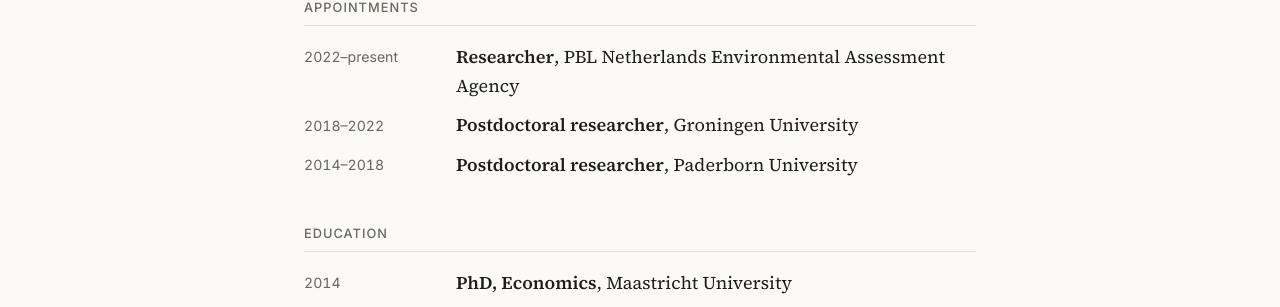
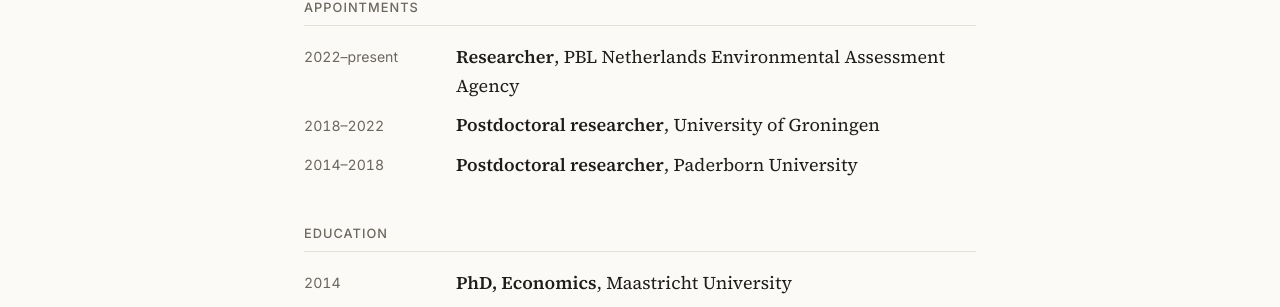
Before and after one commit to lixinyu-econ/lixinyu-econ.github.io, a Jekyll site: the page built from index.html, in a window 1280 px wide. Shown: the part 734-1041 px from the top of the page. Built offline with Jekyll 4.4.1, drawn with Linux system fonts in a browser that asks for light colours.

Commit message:
Update cv.yml

```diff
--- a/_data/cv.yml
+++ b/_data/cv.yml
@@ -19,7 +19,7 @@
     place: PBL Netherlands Environmental Assessment Agency
   - years: 2018–2022
     title: Postdoctoral researcher
-    place: Groningen University
+    place: University of Groningen
   - years: 2014–2018
     title: Postdoctoral researcher
     place: Paderborn University
```
